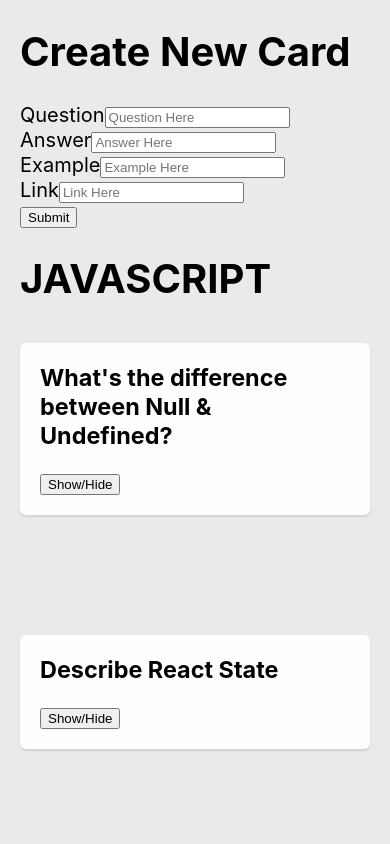
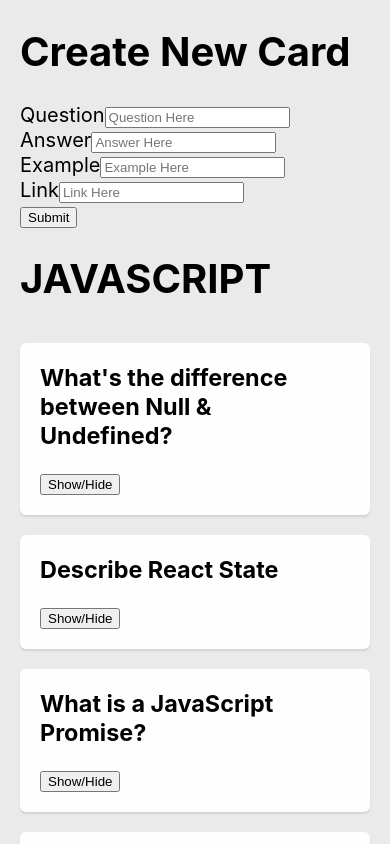
Before and after one commit to ZacharyDinerstein/coding-challenge-app--react, a React (Create React App) app: page / in a window 390 px wide. Shown: the top 844 px of the page. Built offline with nearby package versions, Linux system fonts and the light colour scheme.

Commit message:
Adjusted grids

```diff
--- a/src/components/Card/Card.scss
+++ b/src/components/Card/Card.scss
@@ -5,9 +5,11 @@
     grid-gap: 4rem;
     @media (max-width: 992px){
       grid-template-columns: repeat(2, 1fr);
+      grid-gap: 3rem;
     }
     @media (max-width: 660px){
       grid-template-columns: repeat(1, 1fr);
+      grid-gap: 2rem;
     }
     h3 {
         margin-top: 0rem;
@@ -17,7 +19,6 @@
 }
 
 .card {
-  margin-bottom: 8rem;
   background: #fefefe;
   padding: 1em;
   border-radius: .6rem;
```
